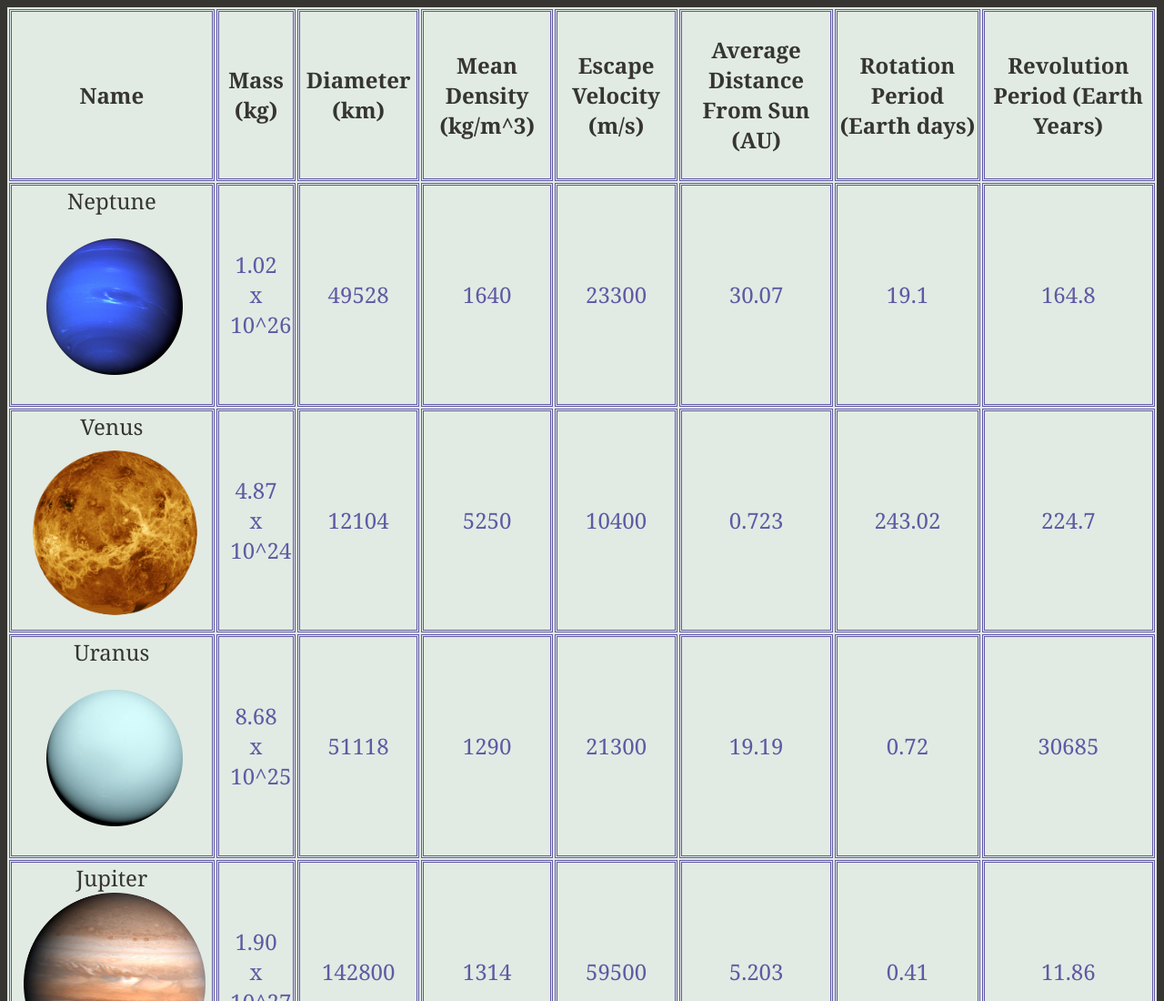
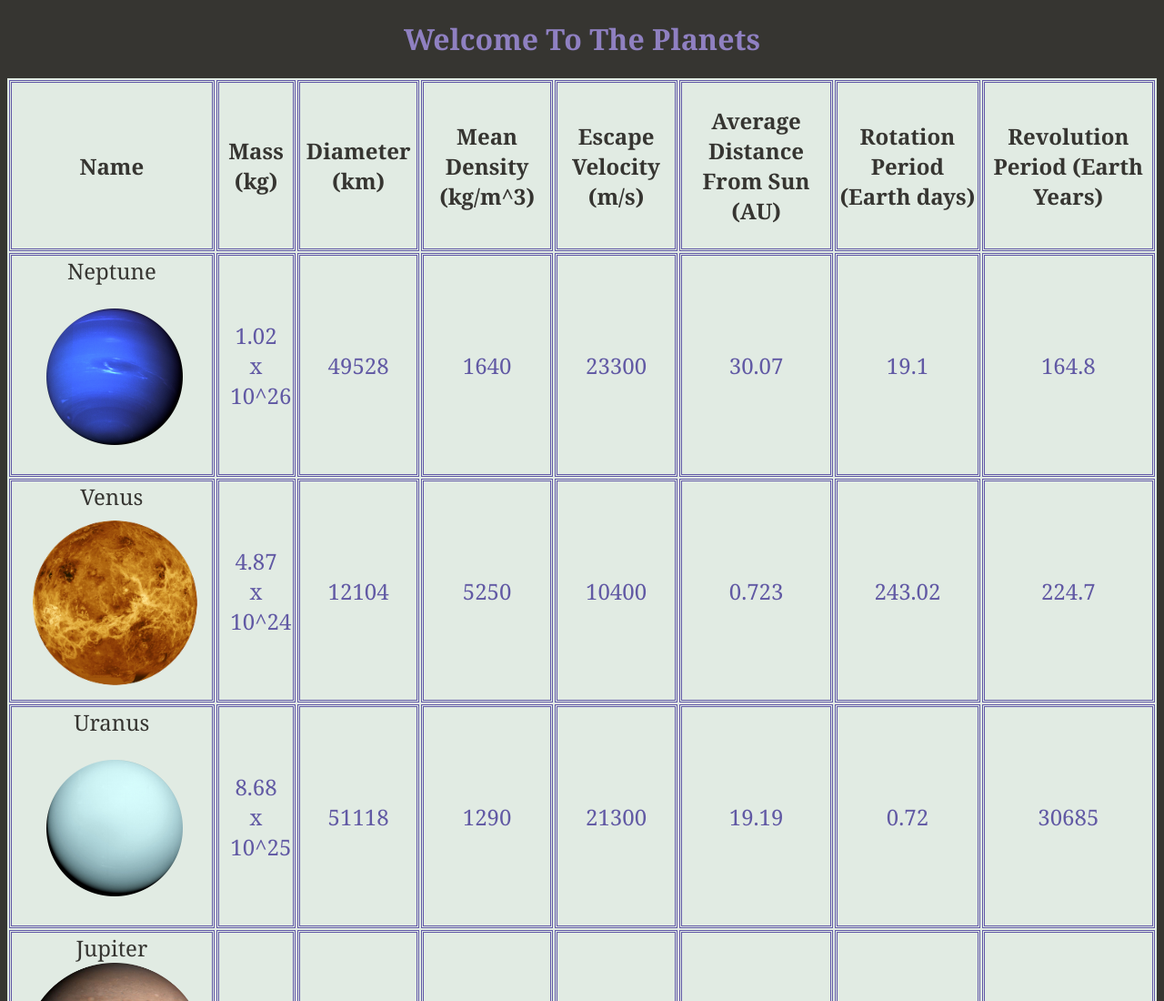
Before and after one commit to guadgamero/lab5, a plain HTML site: page index.html in a window 1280 px wide. Shown: the top 1100 px of the page at 91% size. Drawn offline with Linux system fonts and the light colour scheme.

Commit message:
header added
with css

```diff
--- a/css/css.css
+++ b/css/css.css
@@ -20,7 +20,7 @@ td {
 }
 
 th {
-  font-weight:bold;
+  font-weight: bold;
   font-size: 24px;
   padding: 2% 0;
   border: medium double rgb(97, 88, 167);
@@ -34,3 +34,11 @@ body {
 .planet{
   color: rgb(54, 53, 49);
 }
+
+#welcome {
+  font-family: Georgia, serif;
+  font-weight: bold;
+  font-size: 36;
+  text-align: center;
+  color: rgb(143, 128, 193)
+}
--- a/index.html
+++ b/index.html
@@ -8,6 +8,7 @@
   </head>
 
   <body>
+    <H1 id="welcome">Welcome To The Planets</H1>
     <table id="ptable">
       <tr>
         <th>Name</th>
```
